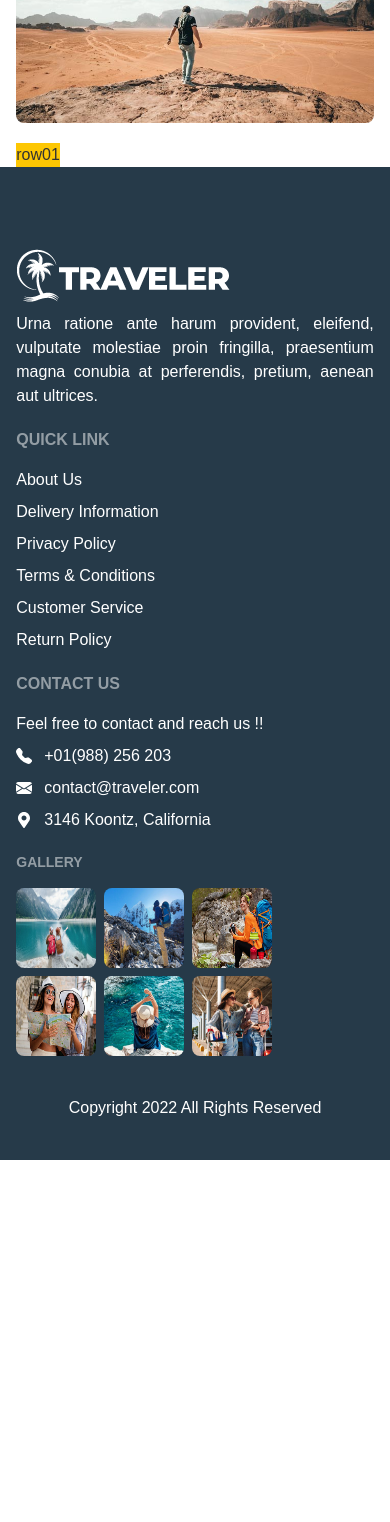
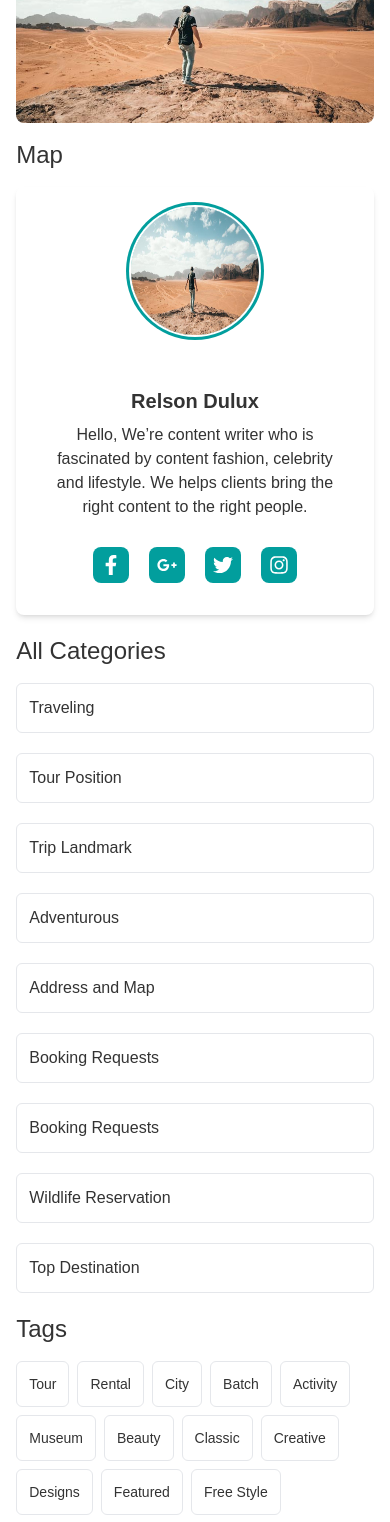
Before and after one commit to ismailjosim/traveler-client, a React (Create React App) app: page /single in a window 390 px wide. Shown: the part 2040-3562 px from the top of the page. Before the commit the page ends 3200 px from the top, so only its background shows below. Built offline with nearby package versions, Linux system fonts and the light colour scheme; no server answers.

Commit message:
add right side content and make responsive

```diff
--- a/src/components/Destinations/Sections/SingleDestination.jsx
+++ b/src/components/Destinations/Sections/SingleDestination.jsx
@@ -1,6 +1,12 @@
 import React from 'react'
 import { BiMap } from 'react-icons/bi'
 import { BsFillStarFill } from 'react-icons/bs'
+import {
+	FaFacebookF,
+	FaGooglePlusG,
+	FaInstagram,
+	FaTwitter,
+} from 'react-icons/fa'
 import { GoCheck } from 'react-icons/go'
 import { RxCross2 } from 'react-icons/rx'
 import imgDetails from '../../../assets/destinations/trending-large.jpg'
@@ -10,7 +16,7 @@ const SingleDestination = () => {
 	return (
 		<div>
 			<PageHeading headTitle={'Bangkok - Thailand'} />
-			<div className='w-11/12 mx-auto grid lg:grid-cols-3 gap-5 mt-5'>
+			<div className='w-11/12 mx-auto grid lg:grid-cols-3 md:grid-cols-2 grid-cols-1 lg:gap-10 mt-5'>
 				<div className='col-span-2'>
 					<h2 className='text-5xl capitalize font-semibold'>
 						Bangkok Thailand
@@ -102,8 +108,124 @@ const SingleDestination = () => {
 							<img src={imgDetails} alt='' />
 						</div>
 					</div>
+					<h4 className='text-2xl font-medium my-4'>Map</h4>
+					<div></div>
 				</div>
-				<div className='bg-secondary col-span-1'>row01</div>
+				<div className='col-span-1 w-full mb-10'>
+					<div className='card shadow-md rounded-lg'>
+						<figure className='py-5'>
+							<img
+								src={imgDetails}
+								alt='Shoes'
+								className='rounded-full w-32 h-32 ring ring-primary ring-offset-base-100 ring-offset-2'
+							/>
+						</figure>
+						<div className='card-body items-center text-center'>
+							<h2 className='card-title'>Relson Dulux</h2>
+							<p>
+								Hello, We’re content writer who is fascinated by content
+								fashion, celebrity and lifestyle. We helps clients bring the
+								right content to the right people.
+							</p>
+							<div className='card-actions mt-5 gap-5'>
+								<span className='bg-primary p-2 rounded-lg hover:bg-secondary transition-all duration-500 ease-in-out'>
+									<FaFacebookF className='text-white text-xl' />
+								</span>
+								<span className='bg-primary p-2 rounded-lg hover:bg-secondary transition-all duration-500 ease-in-out'>
+									<FaGooglePlusG className='text-white text-xl' />
+								</span>
+								<span className='bg-primary p-2 rounded-lg hover:bg-secondary transition-all duration-500 ease-in-out'>
+									<FaTwitter className='text-white text-xl' />
+								</span>
+								<span className='bg-primary p-2 rounded-lg hover:bg-secondary transition-all duration-500 ease-in-out'>
+									<FaInstagram className='text-white text-xl' />
+								</span>
+							</div>
+						</div>
+					</div>
+					<div className='my-5'>
+						<h4 className='text-2xl font-medium my-4'>All Categories</h4>
+						<ul className='flex flex-col gap-5'>
+							<li className='hover:bg-primary hover:text-white rounded-md p-3 border hover:border-primary transition-all duration-500 ease-in-out cursor-pointer'>
+								Traveling
+							</li>
+							<li className='hover:bg-primary hover:text-white rounded-md p-3 border hover:border-primary transition-all duration-500 ease-in-out cursor-pointer'>
+								Tour Position
+							</li>
+							<li className='hover:bg-primary hover:text-white rounded-md p-3 border hover:border-primary transition-all duration-500 ease-in-out cursor-pointer'>
+								Trip Landmark
+							</li>
+							<li className='hover:bg-primary hover:text-white rounded-md p-3 border hover:border-primary transition-all duration-500 ease-in-out cursor-pointer'>
+								Adventurous
+							</li>
+							<li className='hover:bg-primary hover:text-white rounded-md p-3 border hover:border-primary transition-all duration-500 ease-in-out cursor-pointer'>
+								Address and Map
+							</li>
+							<li className='hover:bg-primary hover:text-white rounded-md p-3 border hover:border-primary transition-all duration-500 ease-in-out cursor-pointer'>
+								Booking Requests
+							</li>
+							<li className='hover:bg-primary hover:text-white rounded-md p-3 border hover:border-primary transition-all duration-500 ease-in-out cursor-pointer'>
+								Booking Requests
+							</li>
+							<li className='hover:bg-primary hover:text-white rounded-md p-3 border hover:border-primary transition-all duration-500 ease-in-out cursor-pointer'>
+								Wildlife Reservation
+							</li>
+							<li className='hover:bg-primary hover:text-white rounded-md p-3 border hover:border-primary transition-all duration-500 ease-in-out cursor-pointer'>
+								Top Destination
+							</li>
+						</ul>
+					</div>
+					<div className='my-5'>
+						<h4 className='text-2xl font-medium my-4'>Tags</h4>
+						<ul className='text-sm font-medium'>
+							<span className='hover:bg-primary inline-block hover:text-white rounded-md p-3 border hover:border-primary transition-all duration-500 ease-in-out cursor-pointer mr-2 mb-2'>
+								Tour
+							</span>
+							<span className='hover:bg-primary inline-block hover:text-white rounded-md p-3 border hover:border-primary transition-all duration-500 ease-in-out cursor-pointer mr-2 mb-2'>
+								Rental
+							</span>
+							<span className='hover:bg-primary inline-block hover:text-white rounded-md p-3 border hover:border-primary transition-all duration-500 ease-in-out cursor-pointer mr-2 mb-2'>
+								City
+							</span>
+							<span className='hover:bg-primary inline-block hover:text-white rounded-md p-3 border hover:border-primary transition-all duration-500 ease-in-out cursor-pointer mr-2 mb-2'>
+								Batch
+							</span>
+							<span className='hover:bg-primary inline-block hover:text-white rounded-md p-3 border hover:border-primary transition-all duration-500 ease-in-out cursor-pointer mr-2 mb-2'>
+								Activity
+							</span>
+							<span className='hover:bg-primary inline-block hover:text-white rounded-md p-3 border hover:border-primary transition-all duration-500 ease-in-out cursor-pointer mr-2 mb-2'>
+								Museum
+							</span>
+							<span className='hover:bg-primary inline-block hover:text-white rounded-md p-3 border hover:border-primary transition-all duration-500 ease-in-out cursor-pointer mr-2 mb-2'>
+								Beauty
+							</span>
+							<span className='hover:bg-primary inline-block hover:text-white rounded-md p-3 border hover:border-primary transition-all duration-500 ease-in-out cursor-pointer mr-2 mb-2'>
+								Classic
+							</span>
+							<span className='hover:bg-primary inline-block hover:text-white rounded-md p-3 border hover:border-primary transition-all duration-500 ease-in-out cursor-pointer mr-2 mb-2'>
+								Creative
+							</span>
+							<span className='hover:bg-primary inline-block hover:text-white rounded-md p-3 border hover:border-primary transition-all duration-500 ease-in-out cursor-pointer mr-2 mb-2'>
+								Designs
+							</span>
+							<span className='hover:bg-primary inline-block hover:text-white rounded-md p-3 border hover:border-primary transition-all duration-500 ease-in-out cursor-pointer mr-2 mb-2'>
+								Featured
+							</span>
+							<span className='hover:bg-primary inline-block hover:text-white rounded-md p-3 border hover:border-primary transition-all duration-500 ease-in-out cursor-pointer mr-2 mb-2'>
+								Free Style
+							</span>
+							<span className='hover:bg-primary inline-block hover:text-white rounded-md p-3 border hover:border-primary transition-all duration-500 ease-in-out cursor-pointer mr-2 mb-2'>
+								Programs
+							</span>
+							<span className='hover:bg-primary inline-block hover:text-white rounded-md p-3 border hover:border-primary transition-all duration-500 ease-in-out cursor-pointer mr-2 mb-2'>
+								Travel
+							</span>
+						</ul>
+					</div>
+					<div className='w-full rounded-lg overflow-hidden'>
+						<img src={imgDetails} alt='' />
+					</div>
+				</div>
 			</div>
 		</div>
 	)
```
